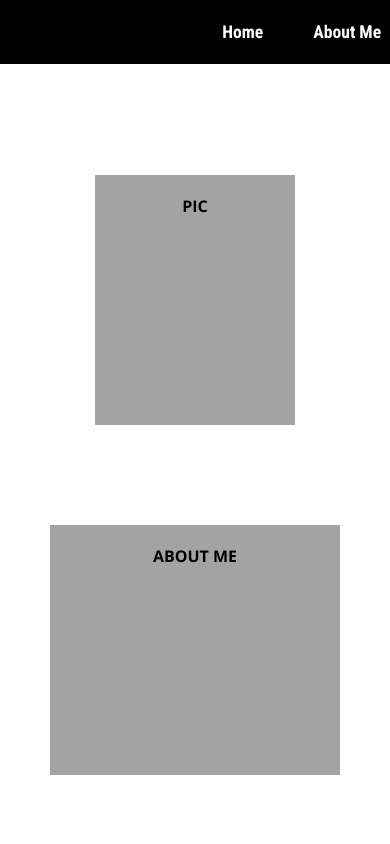
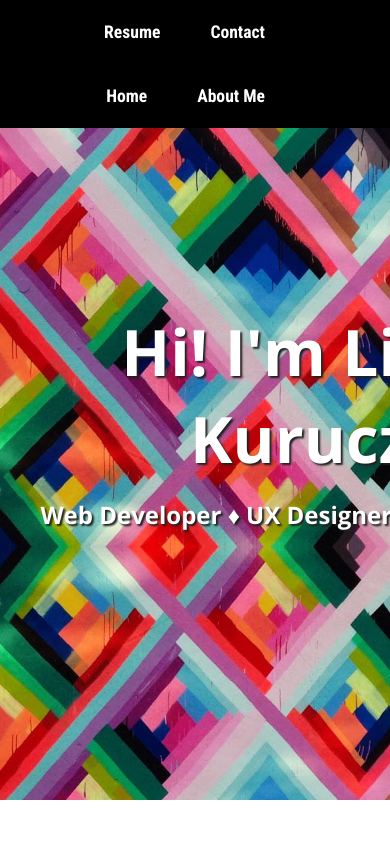
Before and after one commit to ifoundlina/dev_portfolio, a plain HTML site: page index.html in a window 390 px wide. Shown: the top 844 px of the page. Drawn offline with nearby package versions, Linux system fonts and the light colour scheme; a web font is replaced by a local one.

Commit message:
added intro, fixed css to be more responsive

```diff
--- a/css/style.css
+++ b/css/style.css
@@ -85,11 +85,6 @@ h5 {
   color: #FFFFFF;
 }
 
-.content {
-  padding: 0 0.5rem;
-  margin: 0 auto;
-  min-width: 37.5rem;
-}
 
 /**
 * Navigation Section
@@ -97,8 +92,8 @@ h5 {
 .top-navigation {
   background-color: #000000;
   position: fixed;
-  width: 110%;
-  /*z-index: 9999;*/
+  width: 100%;
+  padding-right: 125px;
 }
 
 .nav ul {
@@ -131,17 +126,22 @@ h5 {
 color: #00e5e6;
 }
 
-
-
 /**
 * Introduction Section
 */
+
+.content {
+  padding: 0 0.5rem;
+  margin: 0 auto;
+  min-width: 37.5rem;
+}
+
 .introduction {
   background-image: url('../images/wyn.jpg');
   background-position: center bottom;
   background-repeat: no-repeat;
   background-size: cover;
-  height: 55rem;
+  height: 50rem;
   overflow: auto;
 }
 .introduction h1,
@@ -154,7 +154,7 @@ color: #00e5e6;
 }
 .introduction h1 {
   font-size: 4rem;
-  margin-top: 22rem;
+  margin-top: 18rem;
   font-weight: 700;
 }
 .introduction h3 {
@@ -165,7 +165,6 @@ color: #00e5e6;
 /**
 * About Section
 */
-
 
 .new {
   padding-top: 125px;
--- a/index.html
+++ b/index.html
@@ -13,18 +13,24 @@
 
 <!-- Navigation Section -->
 <nav class="top-navigation">
-  <div class="content">
     <ul class="links">
       <li><a href="#Contact">Contact</a></li>
       <li><a href="#Resume">Resume</a></li>
       <li><a href="#About">About Me</a></li>
       <li><a href="#top">Home</a></li>
-
     </ul>
-  </div>
 </nav>
 
 <body>
+
+  <!-- Intro -->
+<section class="introduction" id="top">
+  <div class="content">
+    <h1>Hi! I'm Lina Kurucz</h1>
+    <h3>Web Developer &#9830; UX Designer &#9830; Art Director</h3>
+
+  </div>
+</section>
 
 <!-- About me Section -->
 
```
